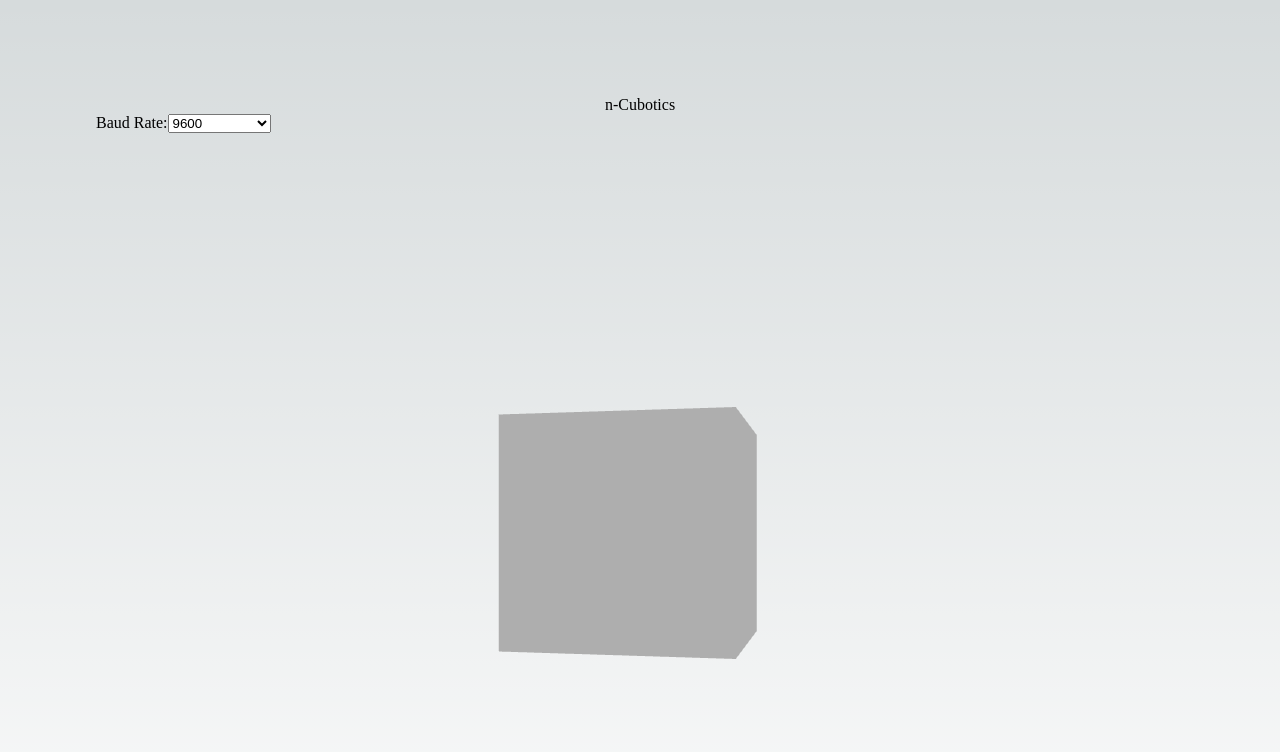
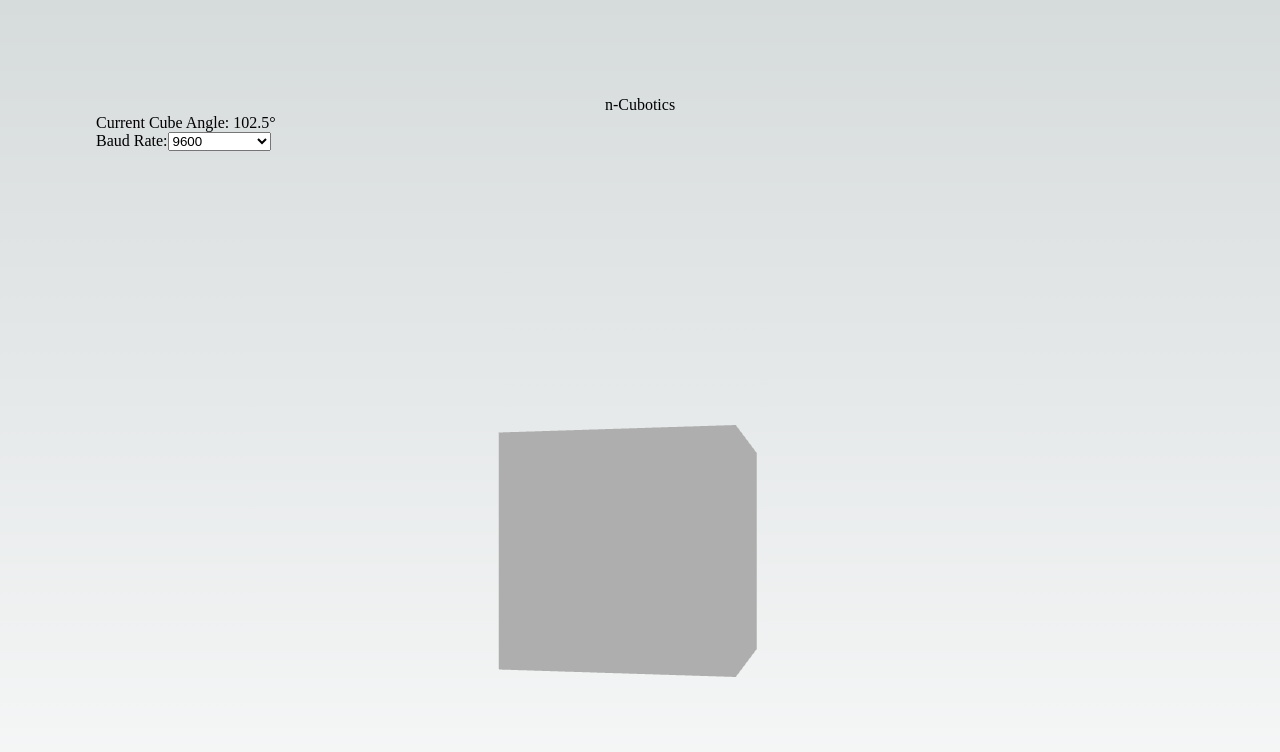
Before and after one commit to JonsMendi/n-cubotics, a Next.js app: page / in a window 1280 px wide. Shown: the top 752 px of the page. Built offline with nearby package versions, Linux system fonts and the light colour scheme.

Commit message:
main: add angle vizualization

```diff
--- a/pages/page-components/dashboard.tsx
+++ b/pages/page-components/dashboard.tsx
@@ -6,7 +6,6 @@ const baudRateOptions = ["9600", "19200", "38400", "57600", "115200", ""];
 
 const Dashboard = () => {
   const [angle, setAngle] = useState(50);
-  console.log("🚀 ~ file: dashboard.tsx:9 ~ Dashboard ~ angle:", angle)
   const [baudRate, setBaudRate] = useState<string>(
     typeof localStorage !== 'undefined' ? localStorage.getItem('baudRate') || baudRateOptions[0] : baudRateOptions[0]
   );
@@ -49,6 +48,7 @@ const Dashboard = () => {
 
   return (
     <div style={{ width: '100%', height: '100vh' }}>
+      <div>Current Cube Angle: {angle.toFixed(1)}°</div>
       <div>
         <label htmlFor="baudRate">Baud Rate:</label>
         <select id="baudRate" name="baudRate" value={baudRate} onChange={handleBaudRateChange}>
```
